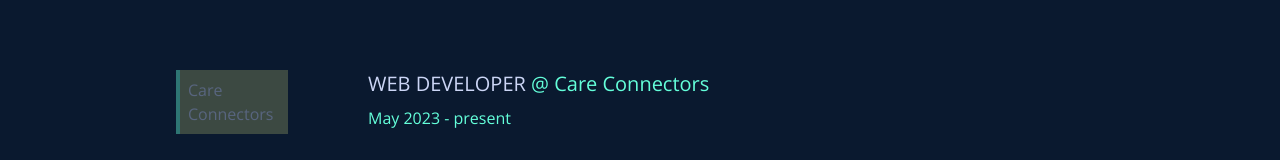
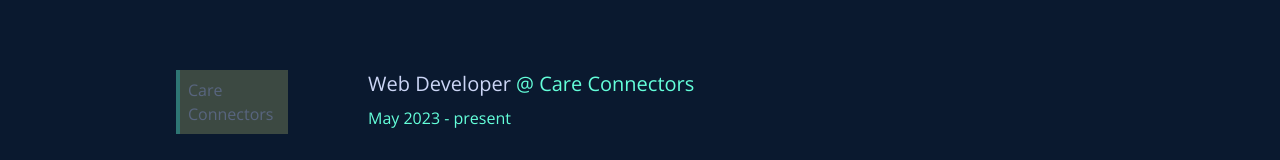
Before and after one commit to kokombo/ibrahim-samuel, a React (Create React App) app: page /experience in a window 1280 px wide. Shown: the part 283-443 px from the top of the page. Built offline with nearby package versions, Linux system fonts and the light colour scheme.

Commit message:
added a new experience

```diff
--- a/src/data/data.js
+++ b/src/data/data.js
@@ -85,7 +85,7 @@
 export const experiences = [
   {
     id: 1,
-    title: "WEB DEVELOPER ",
+    title: "Web Developer ",
     company: "Care Connectors",
     start: "May 2023",
     finish: "present",
@@ -98,7 +98,7 @@
 
   {
     id: 2,
-    title: "TECHNICAL WRITER",
+    title: "Technical Writer",
     company: "Zipscore ",
     start: "Dec 2022",
     finish: "Mar 2023",
@@ -110,7 +110,7 @@
 
   {
     id: 3,
-    title: "CONTENT DEVELOPER ",
+    title: "Content Developer ",
     company: "Mango Capital, Inc. ",
     start: "Feb 2021",
     finish: "Dec 2021",
```
